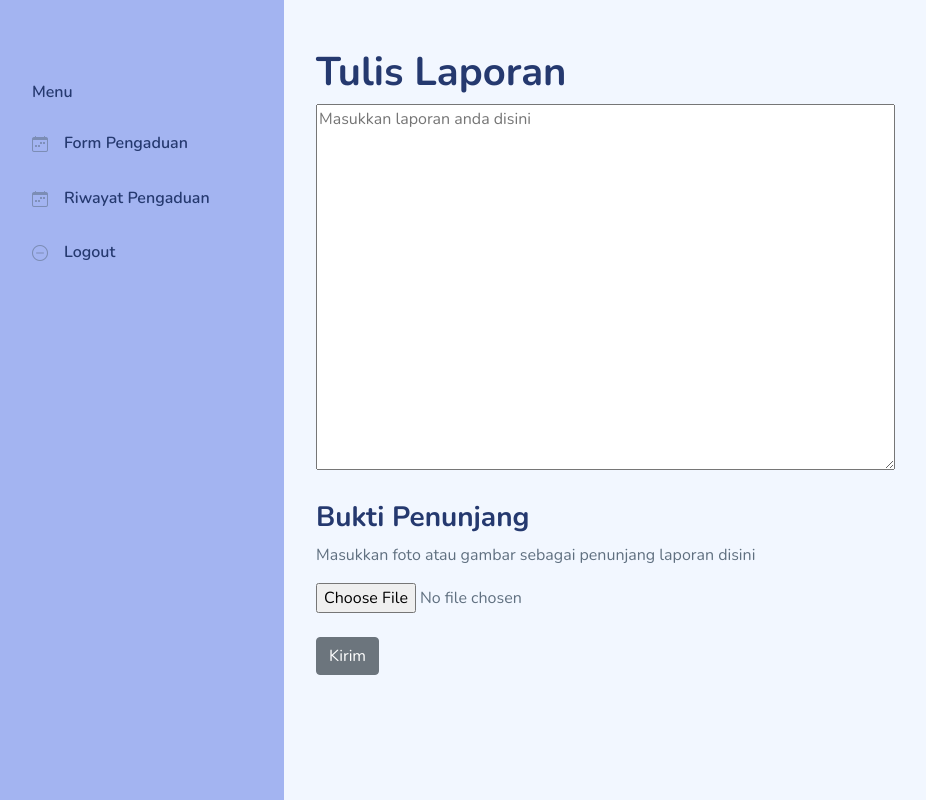
After one commit to ElfijarioDQalbi/tb-ppsi, a PHP site: page /mahasiswa/formpengaduan.php in a window 1280 px wide. The commit adds this page. Shown: the whole page, without its empty margins (16-942 px from the left). Run offline with PHP 8.4, Linux system fonts and the light colour scheme; a user stored in the database is signed in; some libraries are stand-ins or nearby versions.

Commit message:
form done respon on procces

```diff
--- /dev/null
+++ b/mahasiswa/formpengaduan.php
@@ -0,0 +1,101 @@
+<?php
+	session_start();
+	error_reporting(0);
+	include '../conn/koneksi.php';
+	if(!isset($_SESSION['email'])){
+		header('location:../index.php');
+	}
+	elseif($_SESSION['level'] != "mahasiswa"){
+		header('location:../index.php');
+	}
+ ?>
+  <!DOCTYPE html>
+  <html>
+    <head>
+    <meta charset="UTF-8">
+    <meta name="viewport" content="width=device-width, initial-scale=1.0">
+    <title>Admin - Sistem Informasi BEM KM FTI</title>
+
+    <link rel="preconnect" href="https://fonts.gstatic.com">
+    <link href="https://fonts.googleapis.com/css2?family=Nunito:wght@300;400;600;700;800&display=swap" rel="stylesheet">
+    <link rel="stylesheet" href="../assets/css/bootstrap.css">
+
+    <link rel="stylesheet" href="../assets/vendors/iconly/bold.css">
+
+    <link rel="stylesheet" href="../assets/vendors/perfect-scrollbar/perfect-scrollbar.css">
+    <link rel="stylesheet" href="../assets/vendors/bootstrap-icons/bootstrap-icons.css">
+    <link rel="stylesheet" href="../assets/css/app.css">
+    <link rel="shortcut icon" href="../assets/images/favicon.svg" type="image/x-icon">
+
+    </head>
+
+    <body>
+    <div id="app">
+        <?php include 'sidebar.php' ?>
+        <div id="main">
+            <header class="mb-3">
+                <a href="#" class="burger-btn d-block d-xl-none">
+                    <i class="bi bi-justify fs-3"></i>
+                </a>
+            </header>
+
+            <form method="POST" enctype="multipart/form-data">
+                <h1>Tulis Laporan</h1>
+                <textarea cols="60" rows="15" class="materialize-textarea" name="laporan" placeholder="Masukkan laporan anda disini" required></textarea><br><br>
+                <h3>Bukti Penunjang</h3>
+                <p>Masukkan foto atau gambar sebagai penunjang laporan disini</p>
+                <input type="file" name="foto" ><br><br>
+                <input type="submit" name="kirim" value="Kirim" class="btn btn-secondary mb-1">
+            </form>
+        </div>
+    </div>
+
+    </body>
+
+<?php
+    if(isset($_POST['kirim'])){
+        $nim = $_SESSION['data']['nim'];
+        $tgl = date('Y-m-d');
+
+
+        $foto = $_FILES['foto']['name'];
+        $source = $_FILES['foto']['tmp_name'];
+        $folder = './../img/';
+        $listeks = array('jpg','png','jpeg');
+        $pecah = explode('.', $foto);
+        $eks = $pecah['1'];
+        $size = $_FILES['foto']['size'];
+        $nama = date('dmYis').$foto;
+
+       if($foto !=""){
+            if(in_array($eks, $listeks)){
+                if($size<=10000000){
+                   move_uploaded_file($source, $folder.$nama);
+                   $query = mysqli_query($koneksi,"INSERT INTO pengaduan VALUES (NULL,'$tgl','$nim','".$_POST['laporan']."','$nama','proses')");
+
+                    if($query){
+                        echo "<script>alert('Pengaduan Akan Segera di Proses')</script>";
+                        echo "<script>location='riwayatpengaduan.php';</script>";
+                    }
+
+                }
+                else{
+                    echo "<script>alert('Akuran Gambar Tidak Lebih Dari 100KB')</script>";
+                }
+            }
+            else{
+                echo "<script>alert('Format File Tidak Di Dukung')</script>";
+            }
+       }
+       else{
+           $query = mysqli_query($koneksi,"INSERT INTO pengaduan VALUES (NULL,'$tgl','$nim','".$_POST['laporan']."','noImage.png','proses')");
+           if($query){
+                echo "<script>alert('Pengaduan Akan Segera Ditanggapi')</script>";
+                echo "<script>location='riwayatpengaduan.php';</script>";
+            }
+       }
+
+    }
+
+?>
+  </html>
--- a/mahasiswa/sidebar.php
+++ b/mahasiswa/sidebar.php
@@ -24,13 +24,6 @@
             <ul class="menu">
                 <li class="sidebar-title">Menu</li>
 
-                <li class="sidebar-item">
-                    <a href="index.php" class='sidebar-link'>
-                        <i class="bi bi-grid-fill"></i>
-                        <span>Dashboard</span>
-                    </a>
-                </li>
-
                     <li class="sidebar-item">
                         <a href="formpengaduan.php" class='sidebar-link'>
                             <i class="bi bi-calendar-week"></i>
```
Also changed, not shown: mahasiswa/index.php (+4 -4 lines), mahasiswa/riwayatpengaduan.php (added, +103 -0 lines).
